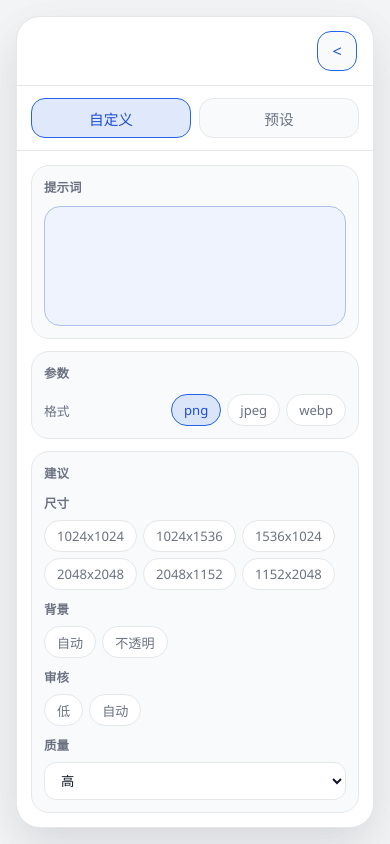
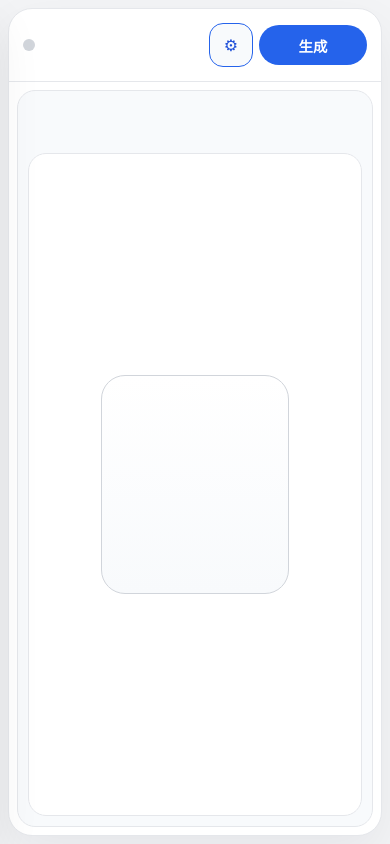
Before and after one commit to zhicbr/gpt-image2-web, a React (Vite) app: page / in a window 390 px wide. Built offline with nearby package versions, Linux system fonts and the light colour scheme.

Commit message:
feat: 适配移动端

```diff
--- a/src/App.jsx
+++ b/src/App.jsx
@@ -141,6 +141,8 @@ export default function App() {
   const [activePresetId, setActivePresetId] = useState(null);
   const [presetDrafts, setPresetDrafts] = useState({});
   const [presetSourceItems, setPresetSourceItems] = useState([]);
+  const [sidebarOpen, setSidebarOpen] = useState(false);
+  const [showSettings, setShowSettings] = useState(false);
 
   const t = COPY[lang];
   const suggestionGroups = useMemo(() => buildSuggestionGroups(t), [t]);
@@ -279,6 +281,19 @@ export default function App() {
     if (sourceId === presetSourceId) return;
     setPresetSourceId(sourceId);
     setPresetPage(0);
+  }
+
+  function toggleSidebar() {
+    setSidebarOpen((prev) => !prev);
+    setShowSettings(false);
+  }
+
+  function closeSidebar() {
+    setSidebarOpen(false);
+  }
+
+  function toggleCollapsed() {
+    setCollapsed((current) => !current);
   }
 
   function stepPresetPage(direction) {
@@ -662,13 +677,26 @@ export default function App() {
 
   return (
     <div className={`app-shell${collapsed ? " is-collapsed" : ""}`}>
-      <aside className="sidebar">
+      <div
+        className={`sidebar-backdrop${sidebarOpen ? " is-visible" : ""}`}
+        onClick={closeSidebar}
+      ></div>
+
+      <aside className={`sidebar${sidebarOpen ? " is-open" : ""}`}>
         <div className="sidebar-top">
           <div className="sidebar-top-spacer"></div>
           <button
-            className="icon-button"
+            className="icon-button sidebar-toggle-btn"
             type="button"
-            onClick={() => setCollapsed((current) => !current)}
+            onClick={toggleSidebar}
+            aria-label={sidebarOpen ? "close sidebar" : "open sidebar"}
+          >
+            {sidebarOpen ? "<" : ">"}
+          </button>
+          <button
+            className="icon-button sidebar-collapse-btn"
+            type="button"
+            onClick={toggleCollapsed}
             aria-label={collapsed ? "expand" : "collapse"}
           >
             {collapsed ? ">" : "<"}
@@ -681,14 +709,14 @@ export default function App() {
             type="button"
             onClick={() => setTab("custom")}
           >
-            {collapsed ? t.tabs.customMini : t.tabs.custom}
+            {collapsed && !sidebarOpen ? t.tabs.customMini : t.tabs.custom}
           </button>
           <button
             className={`tab-button${tab === "preset" ? " is-active" : ""}`}
             type="button"
             onClick={() => setTab("preset")}
           >
-            {collapsed ? t.tabs.presetMini : t.tabs.preset}
+            {collapsed && !sidebarOpen ? t.tabs.presetMini : t.tabs.preset}
           </button>
         </div>
 
@@ -757,6 +785,16 @@ export default function App() {
           <div className={`status-dot ${status}`}></div>
 
           <div className="bar-actions">
+            <button
+              className="icon-button settings-toggle"
+              type="button"
+              onClick={() => setShowSettings((prev) => !prev)}
+              aria-label="Settings"
+            >
+              &#9881;
+            </button>
+
+            <div className={`settings-group${showSettings ? " is-open" : ""}`}>
               <div className="swatch-wrap">
                 {THEME_OPTIONS.map((theme) => (
                   <button
@@ -809,6 +847,7 @@ export default function App() {
                   EN
                 </button>
               </div>
+            </div>
 
             <button className="primary-button" type="button" onClick={handleGenerate} disabled={isLoading}>
               {isLoading ? t.top.generating : t.top.generate}
--- a/src/styles.css
+++ b/src/styles.css
@@ -915,25 +915,142 @@ a {
   }
 }
 
-@media (max-width: 960px) {
+@media (max-width: 768px) {
+  :root {
+    --sidebar-width: min(320px, 80vw);
+    --sidebar-width-collapsed: 0px;
+  }
+
+  .sidebar-collapse-btn {
+    display: none;
+  }
+
   .app-shell {
     grid-template-columns: minmax(0, 1fr);
+    padding: 8px;
+    gap: 8px;
   }
 
   .sidebar {
-    position: absolute;
-    top: 16px;
-    left: 16px;
-    bottom: 16px;
-    width: min(360px, calc(100vw - 32px));
-    z-index: 10;
+    position: fixed;
+    top: 0;
+    left: 0;
+    bottom: 0;
+    width: var(--sidebar-width);
+    border-radius: 0 var(--radius-xl) var(--radius-xl) 0;
+    z-index: 100;
+    transform: translateX(-100%);
+    transition: transform 280ms cubic-bezier(0.4, 0, 0.2, 1);
+  }
+
+  .sidebar.is-open {
+    transform: translateX(0);
   }
 
   .app-shell.is-collapsed .sidebar {
-    width: var(--sidebar-width-collapsed);
+    width: 0;
+    border: 0;
+    transform: translateX(-100%);
+  }
+
+  .sidebar-backdrop {
+    position: fixed;
+    inset: 0;
+    background: rgba(0, 0, 0, 0.44);
+    z-index: 99;
+    opacity: 0;
+    transition: opacity 280ms ease;
+    pointer-events: none;
+  }
+
+  .sidebar-backdrop.is-visible {
+    opacity: 1;
+    pointer-events: auto;
+  }
+
+  .sidebar-top {
+    padding: 10px 12px;
+  }
+
+  .icon-button,
+  .tab-button,
+  .chip-button,
+  .preset-source-button,
+  .preset-item,
+  .preset-page-button,
+  .preset-restore,
+  .toggle-button {
+    min-height: 44px;
   }
 
   .main-bar {
-    padding-left: 88px;
+    padding-left: 14px;
+    padding-right: 14px;
+    gap: 8px;
+  }
+
+  .bar-actions {
+    gap: 6px;
+  }
+
+  .settings-toggle {
+    display: inline-flex;
+  }
+
+  .settings-group {
+    display: none;
+  }
+
+  .settings-group.is-open {
+    display: flex;
+    position: absolute;
+    top: 100%;
+    right: 8px;
+    flex-direction: column;
+    gap: 10px;
+    padding: 14px;
+    border: 1px solid var(--line);
+    border-radius: var(--radius-lg);
+    background: var(--surface);
+    box-shadow: var(--shadow);
+    z-index: 50;
+  }
+
+  .content-area {
+    padding: 8px;
+  }
+
+  .stage-card {
+    padding: 10px;
+    border-radius: var(--radius-lg);
+  }
+
+  .stage-body {
+    border-radius: var(--radius-lg);
+  }
+
+  .placeholder-frame {
+    width: min(56vw, 280px);
+    height: min(56vw, 280px);
   }
 }
+
+@media (min-width: 769px) {
+  .sidebar-backdrop {
+    display: none;
+  }
+
+  .sidebar-toggle-btn {
+    display: none;
+  }
+
+  .settings-toggle {
+    display: none;
+  }
+
+  .settings-group {
+    display: flex;
+    align-items: center;
+    gap: 10px;
+  }
+}
```
Lines whose indentation alone changed are shown as unchanged.
